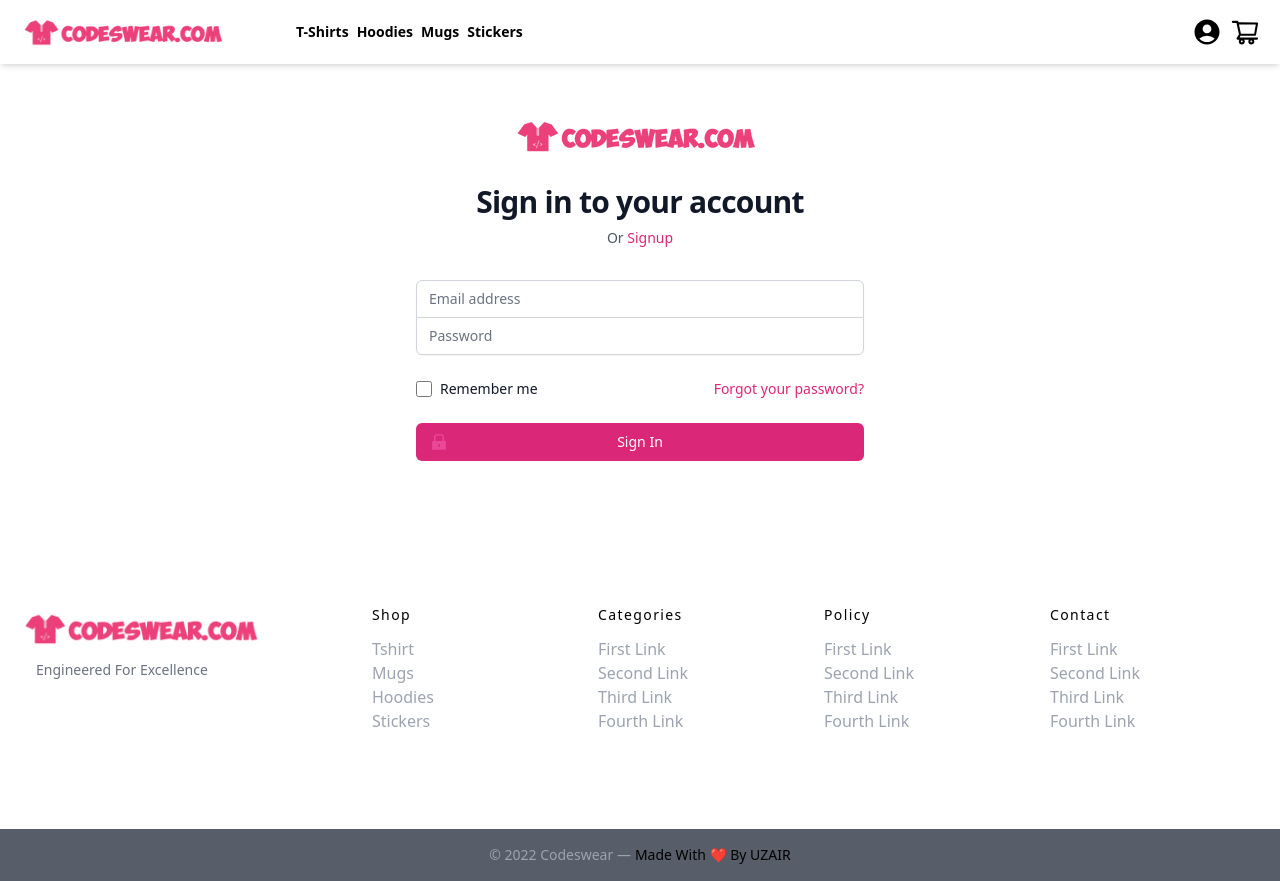
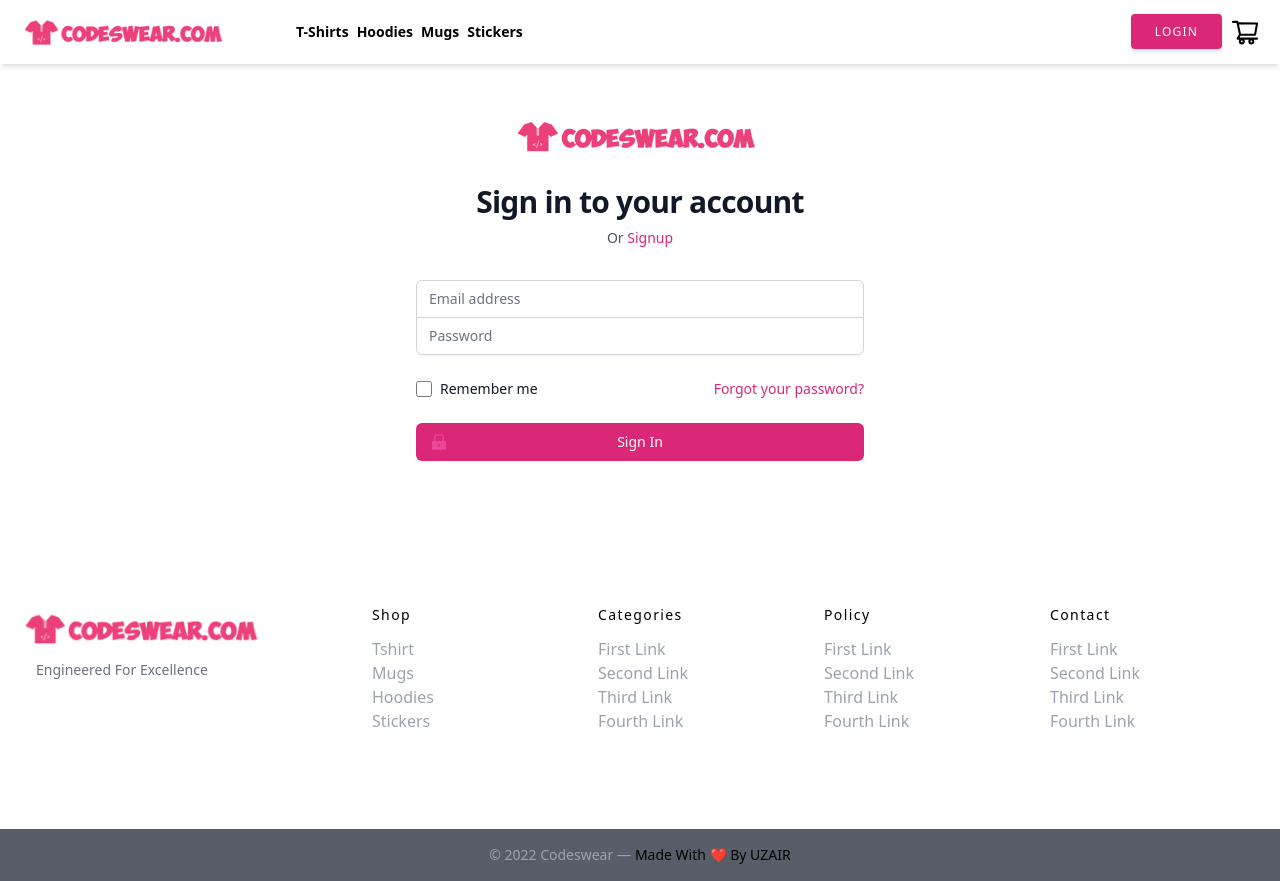
Before and after one commit to heyitsuzair/codeswear-next, a Next.js app: page /login in a window 1280 px wide. Built offline with nearby package versions, Linux system fonts and the light colour scheme.

Commit message:
Dropdown Added

```diff
--- /dev/null
+++ b/components/Dropdown.js
@@ -0,0 +1,21 @@
+import React from "react";
+
+const Dropdown = ({ handleLogout, dropDown }) => {
+  return (
+    <div
+      className={`absolute transition-all opacity-${
+        dropDown ? "1" : "0"
+      } right-10 top-9 bg-pink-300 rounded-md px-4 py-2 w-40`}
+    >
+      <ul>
+        <li className="py-2 text-sm hover:text-pink-700">My Account</li>
+        <li className="py-2 text-sm hover:text-pink-700">Orders</li>
+        <li className="py-2 text-sm hover:text-pink-700" onClick={handleLogout}>
+          Logout
+        </li>
+      </ul>
+    </div>
+  );
+};
+
+export default Dropdown;
--- a/components/Sidebar.js
+++ b/components/Sidebar.js
@@ -1,5 +1,5 @@
 import Link from "next/link";
-import React, { useContext, useEffect, useRef } from "react";
+import React, { useContext, useRef, useState } from "react";
 import {
   AiFillCloseCircle,
   AiOutlineShoppingCart,
@@ -9,12 +9,14 @@ import {
 } from "react-icons/ai";
 import { BsFillBagCheckFill } from "react-icons/bs";
 import { MdAccountCircle } from "react-icons/md";
-import { FiLogOut } from "react-icons/fi";
 import { useRouter } from "next/router";
 import userContext from "../context/user/userContext";
+import Dropdown from "./Dropdown";
 
 const Sidebar = ({ cart, addToCart, removeFromCart, clearCart, subTotal }) => {
   const ref = useRef();
+
+  const [dropDown, setDropDown] = useState(false);
 
   const router = useRouter();
 
@@ -35,6 +37,7 @@ const Sidebar = ({ cart, addToCart, removeFromCart, clearCart, subTotal }) => {
   const handleLogout = () => {
     localStorage.removeItem("codeswear-token");
     setUser(null);
+    setDropDown(false);
     router.push("/");
   };
 
@@ -43,15 +46,26 @@ const Sidebar = ({ cart, addToCart, removeFromCart, clearCart, subTotal }) => {
       <div className="cursor-pointer cart absolute right-0 mx-5 flex gap-2 items-center">
         {user ? (
           <>
-            <FiLogOut
-              onClick={() => handleLogout()}
+            <Dropdown handleLogout={handleLogout} dropDown={dropDown} />
+            <MdAccountCircle
               className="hover:text-pink-600"
               size={30}
+              onClick={() => setDropDown(!dropDown)}
             />
           </>
         ) : (
           <Link href="/login">
-            <MdAccountCircle className="hover:text-pink-600" size={30} />
+            <div
+              onClick={() => handleLogout()}
+              className="flex space-x-2 justify-center"
+            >
+              <button
+                type="button"
+                className="inline-block px-6 py-2.5 bg-pink-600 text-white font-medium text-xs leading-tight uppercase rounded shadow-md hover:bg-pink-700 hover:shadow-lg focus:bg-pink-700 focus:shadow-lg focus:outline-none focus:ring-0 active:bg-pink-800 active:shadow-lg transition duration-150 ease-in-out tracking-widest"
+              >
+                Login
+              </button>
+            </div>
           </Link>
         )}
 
@@ -61,6 +75,7 @@ const Sidebar = ({ cart, addToCart, removeFromCart, clearCart, subTotal }) => {
           size={30}
         />
       </div>
+
       <div
         className={`${
           Object.keys(cart).length !== 0 ? "translate-x-0" : "translate-x-full"
--- a/pages/login.js
+++ b/pages/login.js
@@ -36,9 +36,11 @@ const Login = () => {
 
         localStorage.setItem("codeswear-token", JSON.stringify(data.token));
         setUser(data.token);
+
         toast.success("You Are Logged In!", {
-          position: "top-right",
+          position: "top-left",
         });
+
         router.push("/");
       }
     } catch (error) {
--- a/styles/globals.css
+++ b/styles/globals.css
@@ -13,3 +13,9 @@ body {
 .bg-green {
   background-color: green;
 }
+.opacity-0 {
+  opacity: 0;
+}
+.opacity-1 {
+  opacity: 1;
+}
```
